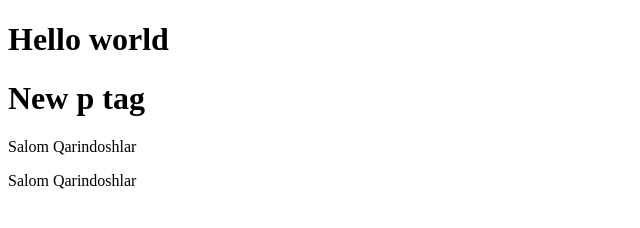
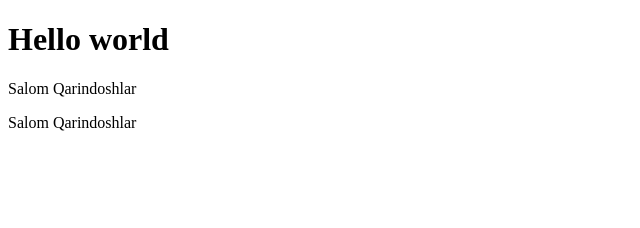
Before and after one commit to RAHMATJONKHOLMIRZAYEV/Github-amaliyot, a plain HTML site: page index.html in a window 1280 px wide. Shown: the whole page, without its empty margins (0-640 px from the left). Drawn offline with Linux system fonts and the light colour scheme.

Commit message:
add index.html

```diff
--- a/index.html
+++ b/index.html
@@ -8,7 +8,6 @@
 </head>
 <body>
     <h1>Hello world</h1>
-    <h1>New p tag</h1>
     <p>Salom Qarindoshlar</p>
     <string>Salom Qarindoshlar</string>
     <script src="script.js"></script>
```
